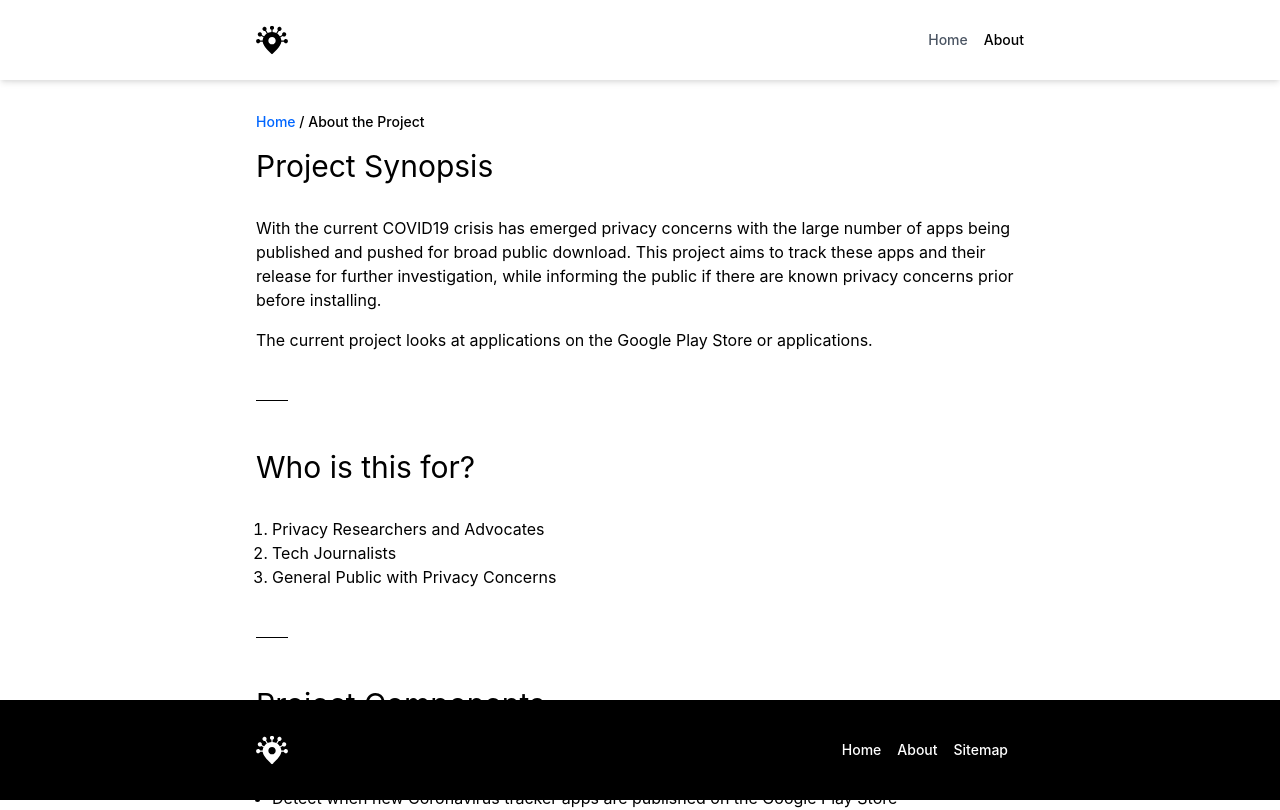
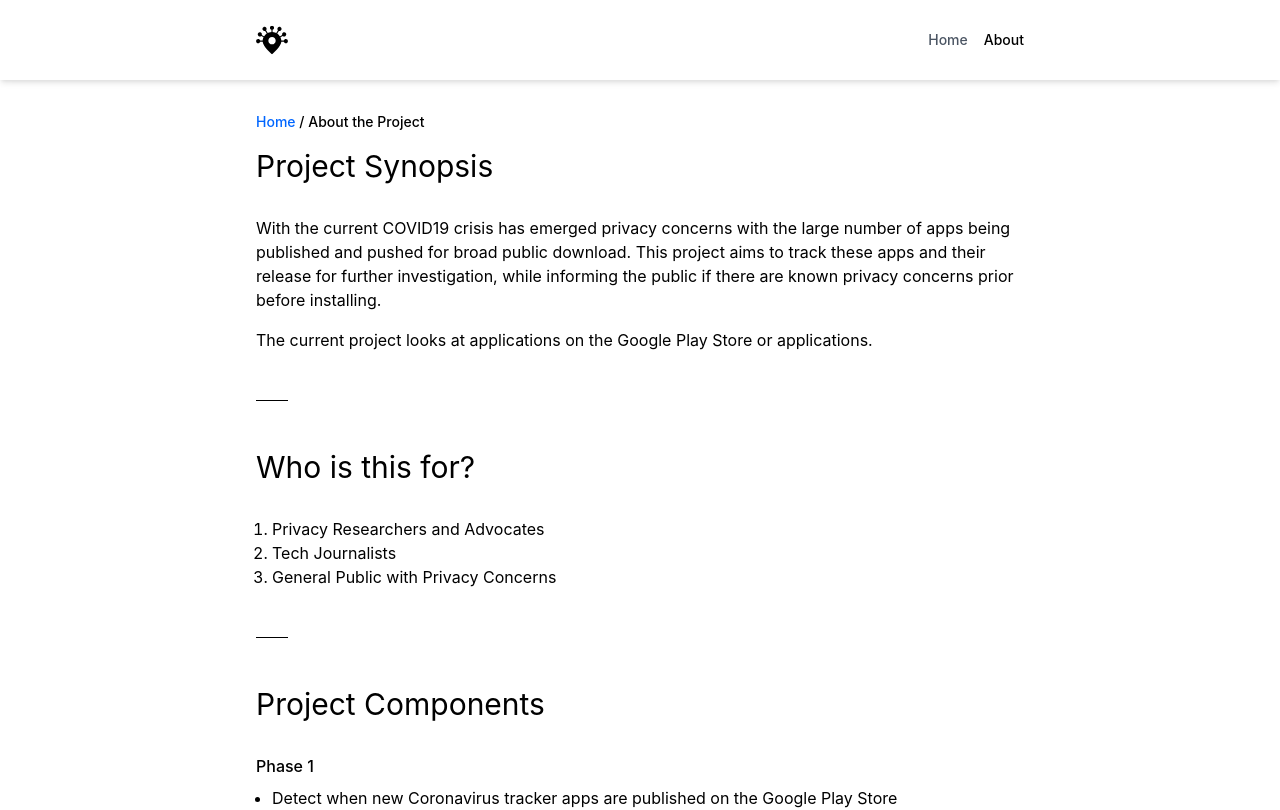
Before and after one commit to covid19-apptracker/covid19-apptracker, a React (Create React App) app: page /#/about in a window 1280 px wide. Shown: the top 810 px of the page. Built offline with nearby package versions, Linux system fonts and the light colour scheme.

Commit message:
Fixed Display issues with footer
Display issues occured on all pages that didn't have shorter content in the body.

```diff
--- a/src/components/footerComponent/Footer.js
+++ b/src/components/footerComponent/Footer.js
@@ -7,7 +7,7 @@ class Footer extends Component {
 
     render() {
         return (
-            <footer className="w-full bg-black absolute bottom-0">
+            <footer className="w-full bg-black bottom-0"> //Need help on getting this to the bottom of the page and after the content for all pages.
                 <div className="container max-w-screen-md mx-auto py-8 text-sm font-medium text-white p-6 sm:py-6 lg:px-0">
                     <div className="flex flex-col items-center justify-center lg:flex-row lg:justify-between">
                         <div className="flex content-center pb-4 sm:pb-0">
```
